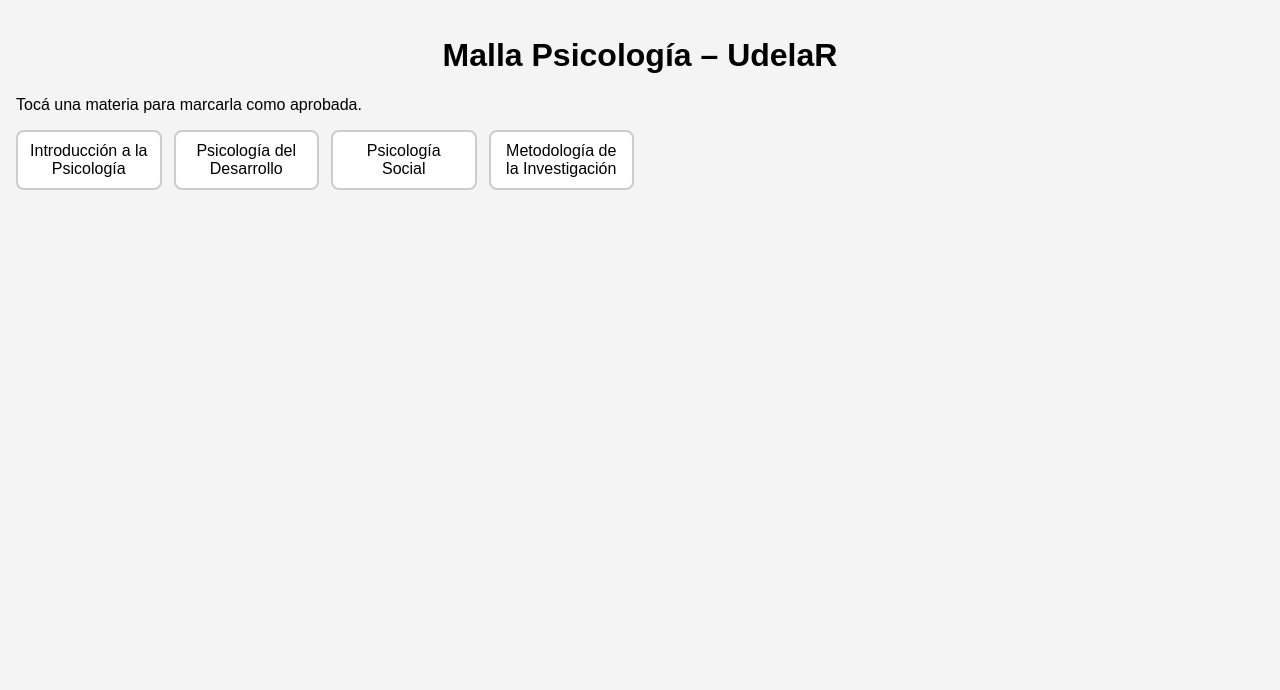
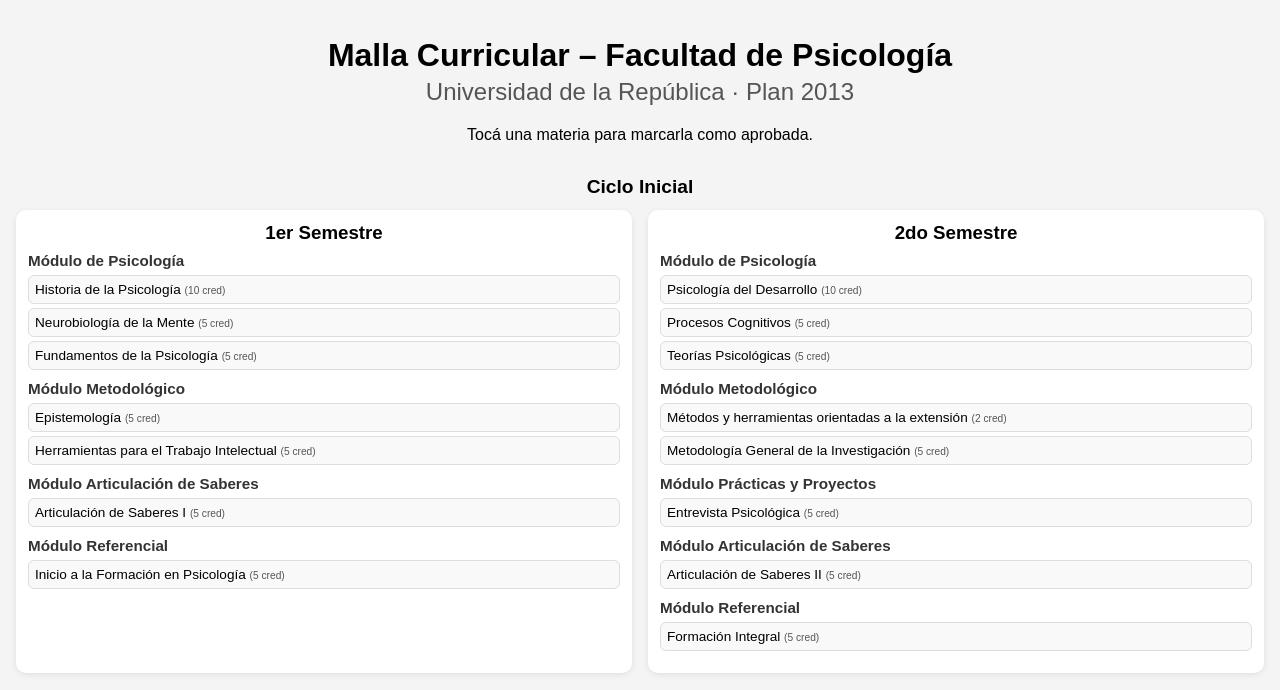
Before and after one commit to anntrd333/malla-psicologia-udelar, a plain HTML site: page index.html in a window 1280 px wide. Drawn offline with Linux system fonts and the light colour scheme.

Commit message:
Update index.html

```diff
--- a/index.html
+++ b/index.html
@@ -1,9 +1,9 @@
 <!DOCTYPE html>
 <html lang="es">
 <head>
-  <meta charset="UTF-8">
-  <title>Malla Psicología UdelaR</title>
-  <meta name="viewport" content="width=device-width, initial-scale=1.0">
+  <meta charset="UTF-8" />
+  <title>Malla Curricular – Psicología UdelaR</title>
+  <meta name="viewport" content="width=device-width, initial-scale=1.0" />
   <style>
     body {
       font-family: Arial, sans-serif;
@@ -11,39 +11,153 @@
       margin: 0;
       padding: 16px;
     }
+
     h1 {
       text-align: center;
+      margin-bottom: 4px;
     }
-    .malla {
+
+    h2 {
+      text-align: center;
+      margin-top: 0;
+      font-weight: normal;
+      color: #555;
+    }
+
+    .ciclo {
+      margin-top: 32px;
+    }
+
+    .ciclo-titulo {
+      text-align: center;
+      font-size: 1.2em;
+      margin-bottom: 12px;
+      font-weight: bold;
+    }
+
+    .semestres {
       display: grid;
-      grid-template-columns: repeat(auto-fill, minmax(140px, 1fr));
-      gap: 12px;
+      grid-template-columns: repeat(auto-fit, minmax(260px, 1fr));
+      gap: 16px;
     }
+
+    .semestre {
+      background: #ffffff;
+      border-radius: 10px;
+      padding: 12px;
+      box-shadow: 0 2px 6px rgba(0,0,0,0.08);
+    }
+
+    .semestre h3 {
+      text-align: center;
+      margin-top: 0;
+      margin-bottom: 8px;
+    }
+
+    .modulo {
+      margin-bottom: 10px;
+    }
+
+    .modulo h4 {
+      margin: 6px 0;
+      font-size: 0.95em;
+      color: #333;
+    }
+
     .materia {
-      background: white;
-      border-radius: 8px;
-      padding: 10px;
-      text-align: center;
+      background: #f9f9f9;
+      border: 1px solid #ddd;
+      border-radius: 6px;
+      padding: 6px;
+      margin-bottom: 4px;
       cursor: pointer;
-      border: 2px solid #ccc;
-      transition: 0.2s;
+      font-size: 0.85em;
     }
+
     .materia.aprobada {
       background: #c8e6c9;
       border-color: #4caf50;
+    }
+
+    .creditos {
+      font-size: 0.75em;
+      color: #555;
     }
   </style>
 </head>
 <body>
 
-<h1>Malla Psicología – UdelaR</h1>
-<p>Tocá una materia para marcarla como aprobada.</p>
+<h1>Malla Curricular – Facultad de Psicología</h1>
+<h2>Universidad de la República · Plan 2013</h2>
+<p style="text-align:center">Tocá una materia para marcarla como aprobada.</p>
 
-<div class="malla">
-  <div class="materia" onclick="toggle(this)">Introducción a la Psicología</div>
-  <div class="materia" onclick="toggle(this)">Psicología del Desarrollo</div>
-  <div class="materia" onclick="toggle(this)">Psicología Social</div>
-  <div class="materia" onclick="toggle(this)">Metodología de la Investigación</div>
+<!-- CICLO INICIAL -->
+<div class="ciclo">
+  <div class="ciclo-titulo">Ciclo Inicial</div>
+  <div class="semestres">
+
+    <!-- 1er Semestre -->
+    <div class="semestre">
+      <h3>1er Semestre</h3>
+
+      <div class="modulo">
+        <h4>Módulo de Psicología</h4>
+        <div class="materia" onclick="toggle(this)">Historia de la Psicología <span class="creditos">(10 cred)</span></div>
+        <div class="materia" onclick="toggle(this)">Neurobiología de la Mente <span class="creditos">(5 cred)</span></div>
+        <div class="materia" onclick="toggle(this)">Fundamentos de la Psicología <span class="creditos">(5 cred)</span></div>
+      </div>
+
+      <div class="modulo">
+        <h4>Módulo Metodológico</h4>
+        <div class="materia" onclick="toggle(this)">Epistemología <span class="creditos">(5 cred)</span></div>
+        <div class="materia" onclick="toggle(this)">Herramientas para el Trabajo Intelectual <span class="creditos">(5 cred)</span></div>
+      </div>
+
+      <div class="modulo">
+        <h4>Módulo Articulación de Saberes</h4>
+        <div class="materia" onclick="toggle(this)">Articulación de Saberes I <span class="creditos">(5 cred)</span></div>
+      </div>
+
+      <div class="modulo">
+        <h4>Módulo Referencial</h4>
+        <div class="materia" onclick="toggle(this)">Inicio a la Formación en Psicología <span class="creditos">(5 cred)</span></div>
+      </div>
+    </div>
+
+    <!-- 2do Semestre -->
+    <div class="semestre">
+      <h3>2do Semestre</h3>
+
+      <div class="modulo">
+        <h4>Módulo de Psicología</h4>
+        <div class="materia" onclick="toggle(this)">Psicología del Desarrollo <span class="creditos">(10 cred)</span></div>
+        <div class="materia" onclick="toggle(this)">Procesos Cognitivos <span class="creditos">(5 cred)</span></div>
+        <div class="materia" onclick="toggle(this)">Teorías Psicológicas <span class="creditos">(5 cred)</span></div>
+      </div>
+
+      <div class="modulo">
+        <h4>Módulo Metodológico</h4>
+        <div class="materia" onclick="toggle(this)">Métodos y herramientas orientadas a la extensión <span class="creditos">(2 cred)</span></div>
+        <div class="materia" onclick="toggle(this)">Metodología General de la Investigación <span class="creditos">(5 cred)</span></div>
+      </div>
+
+      <div class="modulo">
+        <h4>Módulo Prácticas y Proyectos</h4>
+        <div class="materia" onclick="toggle(this)">Entrevista Psicológica <span class="creditos">(5 cred)</span></div>
+      </div>
+
+      <div class="modulo">
+        <h4>Módulo Articulación de Saberes</h4>
+        <div class="materia" onclick="toggle(this)">Articulación de Saberes II <span class="creditos">(5 cred)</span></div>
+      </div>
+
+      <div class="modulo">
+        <h4>Módulo Referencial</h4>
+        <div class="materia" onclick="toggle(this)">Formación Integral <span class="creditos">(5 cred)</span></div>
+      </div>
+    </div>
+
+  </div>
 </div>
 
 <script>
```
